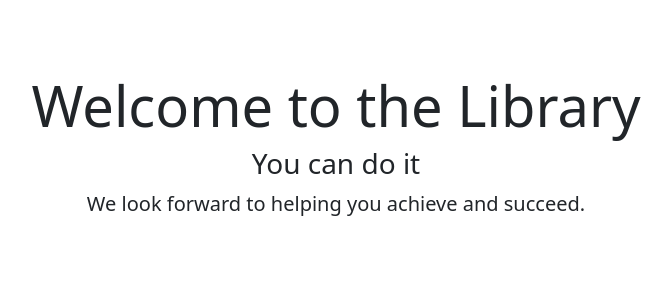
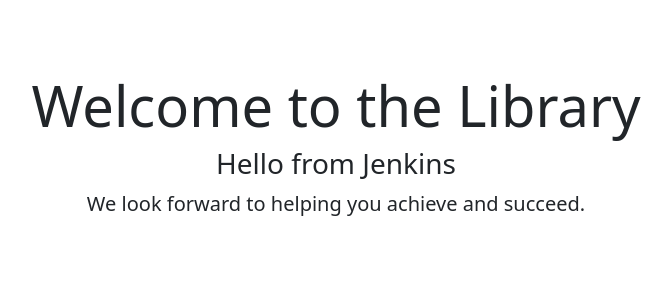
Before and after one commit to ignat24/Django-Docker-Compose, a Django app: page / in a window 1280 px wide. Shown: the part 73-373 px from the top of the page, without its empty margins (304-975 px from the left). Run offline with Django 3.2, Linux system fonts and the light colour scheme.

Commit message:
test Jenkins

```diff
--- a/book/templates/base.html
+++ b/book/templates/base.html
@@ -54,7 +54,7 @@
     {% block content %}
     <div class="pricing-header px-3 py-3 pt-md-5 pb-md-4 mx-auto text-center">
       <h1 class="display-4">Welcome to the Library</h1>
-      <h3>You can do it</h3>
+      <h3>Hello from Jenkins</h3>
       <p class="lead">We look forward to helping you achieve and succeed.</p>
   </div>
             {% endblock %}
```
